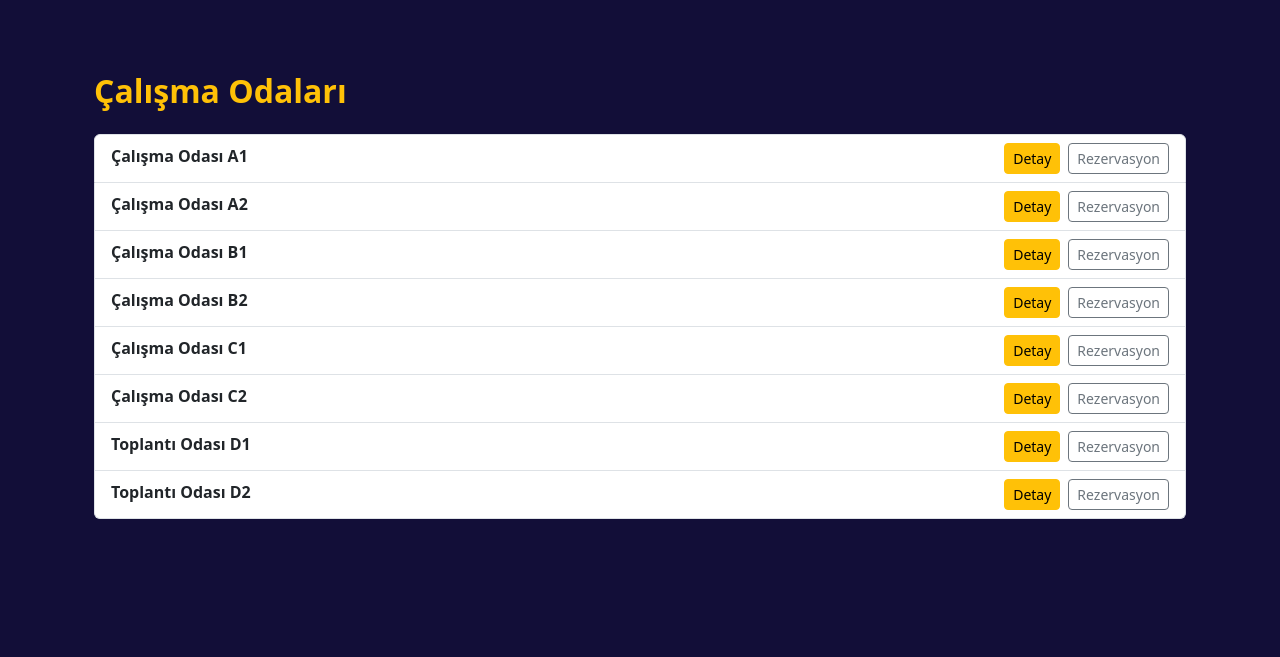
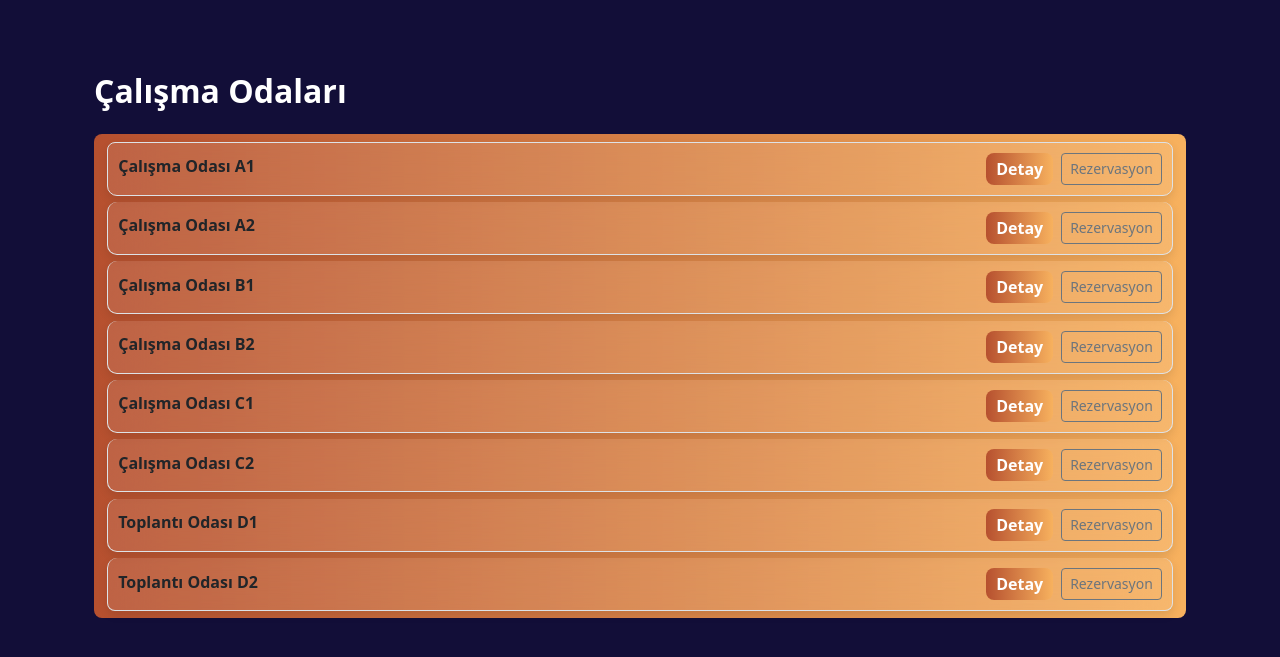
Before and after one commit to herfech/django, a Django app: page /rooms/ in a window 1280 px wide. Shown: the part 73-730 px from the top of the page. Run offline with Django 5.2, Linux system fonts and the light colour scheme; data comes from the database, SQL or seed files in the repository; both versions use the stored data as it was after the commit.

Commit message:
Add files via upload

```diff
--- a/calismaodasi/calismaodasi/static/css/styles.css
+++ b/calismaodasi/calismaodasi/static/css/styles.css
@@ -82,3 +82,41 @@
     max-width: 100%;
     height: auto;
 }
+
+/* button detay */
+.custom-btn-2 {
+    background-image: linear-gradient(to right, #b6502f, #f7b15e);
+    border: none;
+    color: white;
+    padding: 4px 10px;
+    border-radius: 8px;
+    font-weight: bold;
+    text-decoration: none;
+}
+
+.blurred-box {
+    background: rgba(255, 255, 255, 0.1);
+    backdrop-filter: blur(1.5rem);
+    border-radius: 10px;
+    padding: 10px;
+    margin: 0.2rem;
+    box-shadow: 0px 4px 10px rgba(0, 0, 0, 0.1);
+}
+
+/* login */
+.form-container input[type="text"],
+.form-container input[type="password"] {
+    background-color: #120e38;
+    color: #ffffff;
+    border: 1px solid #2a2559;
+    border-radius: 6px;
+    padding: 0.75rem;
+    width: 100%;
+    transition: border-color 0.3s;
+}
+.form-container input[type="text"]:focus,
+.form-container input[type="password"]:focus {
+    border-color: #a491f2;
+    outline: none;
+    box-shadow: 0 0 0 0.25rem rgba(164, 145, 242, 0.25);
+}
--- a/calismaodasi/reservations/templates/create.html
+++ b/calismaodasi/reservations/templates/create.html
@@ -1,7 +1,8 @@
 {% extends 'calismaodasi/base.html' %}
+{% load static %}
 {% block title %}Rezervasyon Yap{% endblock %}
 {% block content %}
-  <h2 class="mb-4 text-warning">{{ room.name }} için Rezervasyon</h2>
+  <h2 class="mb-4 text-white">{{ room.name }} için Rezervasyon</h2>
   <form method="post">
     {% csrf_token %}
     <label for="id_date">Tarih:</label>
--- a/calismaodasi/rooms/templates/list.html
+++ b/calismaodasi/rooms/templates/list.html
@@ -3,17 +3,17 @@
 {% block title %}Odalar{% endblock %}
 {% block content %}
 <div class="container py-5">
-  <h2 class="mb-4 text-warning fw-bold">Çalışma Odaları</h2>
+  <h2 class="mb-4 text-white fw-bold">Çalışma Odaları</h2>
 
-  <ul class="list-group">
+  <ul class="list-group custom-btn-2">
     {% for room in rooms %}
-      <li class="list-group-item d-flex justify-content-between align-items-center">
+      <li class="list-group-item d-flex justify-content-between align-items-center blurred-box">
         <div>
           <h6 class="fw-bold mb-1">{{ room.name }}</h6>
           <small class="text-muted">{{ room.description|truncatewords:12 }}</small>
         </div>
         <div class="d-flex gap-2">
-          <a href="{% url 'rooms:detail' room.id %}" class="btn btn-sm btn-warning">Detay</a>
+          <a href="{% url 'rooms:detail' room.id %}" class="custom-btn-2">Detay</a>
           <a href="{% url 'reservations:create' room.id %}" class="btn btn-sm btn-outline-secondary">Rezervasyon</a>
         </div>
       </li>
```
Also changed, not shown: calismaodasi/calismaodasi/templates/calismaodasi/login.html (+27 -6 lines), calismaodasi/db.sqlite3.
